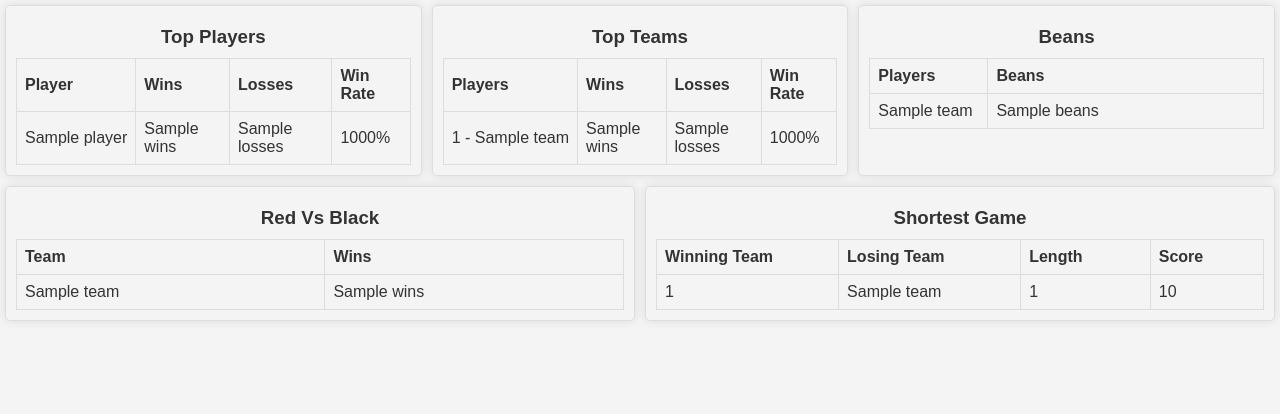
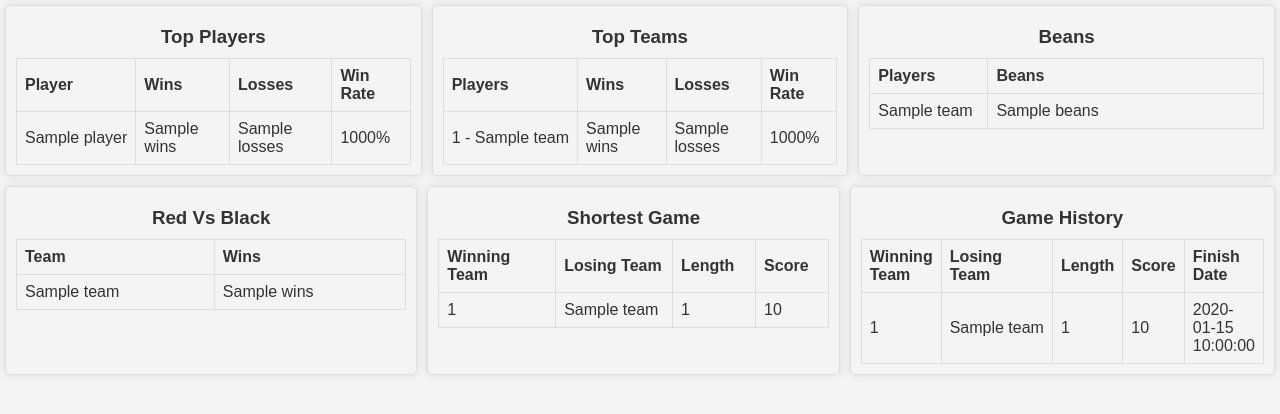
Before and after one commit to christopherpunt/foosball_scorekeeper, a Flask app: template src/templates/leaderboard.html in a window 1280 px wide. Shown: the part 70-484 px from the top of the page. Run offline with Flask 3, Linux system fonts and the light colour scheme; the template is opened without the code that fills it: most values are stand-ins (such as "Sample title", 1, 10 or a date in 2020).

Commit message:
added game history

```diff
--- a/src/templates/leaderboard.html
+++ b/src/templates/leaderboard.html
@@ -84,7 +84,6 @@
             </table>
         </div>
 
-        <!-- Add the table for top teams here -->
         <div class="table-card">
             <h3>Top Teams</h3>
             <table>
@@ -111,7 +110,6 @@
             </table>
         </div>
 
-        <!-- Add the table for top teams here -->
         <div class="table-card">
             <h3>Beans</h3>
             <table>
@@ -132,8 +130,6 @@
             </table>
         </div>
 
-
-        <!-- Add the table for top teams here -->
         <div class="table-card">
             <h3>Red Vs Black</h3>
             <table>
@@ -154,7 +150,6 @@
             </table>
         </div>
 
-        <!-- Add the table for top teams here -->
         <div class="table-card">
             <h3>Shortest Game</h3>
             <table>
@@ -178,6 +173,32 @@
                 </tbody>
             </table>
         </div>
+
+        <div class="table-card">
+            <h3>Game History</h3>
+            <table>
+                <thead>
+                    <tr>
+                        <th>Winning Team</th>
+                        <th>Losing Team</th>
+                        <th>Length</th>
+                        <th>Score</th>
+                        <th>Finish Date</th>
+                    </tr>
+                </thead>
+                <tbody>
+                    {% for team, team_stats in stats.recentGameHistory %}
+                    <tr>
+                        <td class="player-cell">{{ team[0] }}</td>
+                        <td class="player-cell">{{ team[1] }}</td>
+                        <td>{{ team_stats.length }}</td>
+                        <td>{{ team_stats.score }}</td>
+                        <td>{{ team_stats.finishDate }}</td>
+                    </tr>
+                    {% endfor %}
+                </tbody>
+            </table>
+        </div>
     </main>
 {% endblock %}
 </html>
```
Also changed, not shown: src/leaderboardStats.py (+43 -0 lines).
